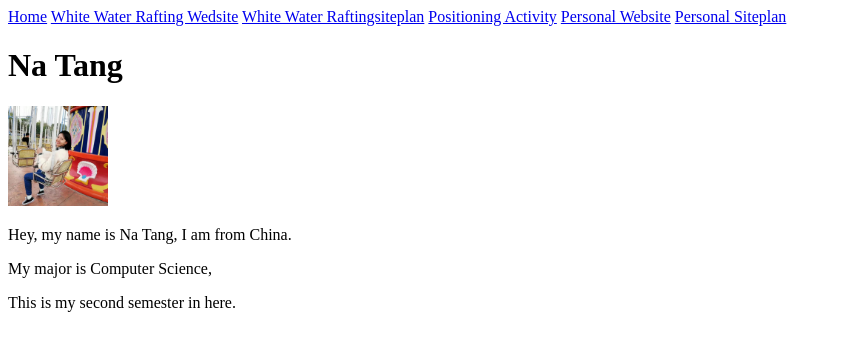
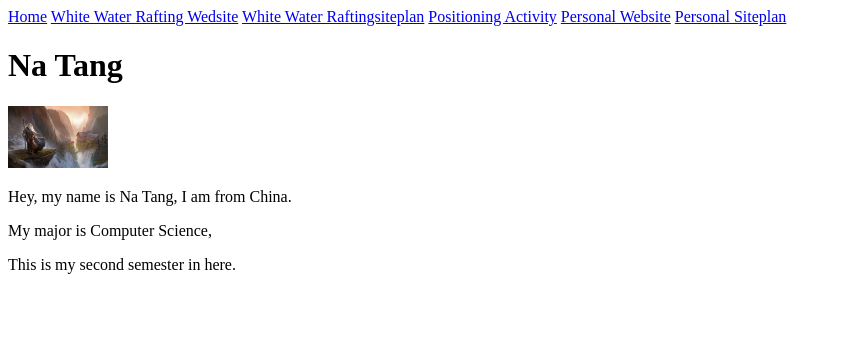
Before and after one commit to Donna008/WDD130-Spring-2023, a plain HTML site: page week1/styles/index.html in a window 1280 px wide. Shown: the whole page, without its empty margins (0-841 px from the left). Drawn offline with Linux system fonts and the light colour scheme.

Commit message:
change a picture

```diff
--- a/week1/styles/index.html
+++ b/week1/styles/index.html
@@ -35,7 +35,7 @@
         </nav>
         <main>
             <h1>Na Tang</h1>
-            <img src="IMG_0265.jpg" alt="Image of me" width="100">
+            <img src="gandalf-the-lord-of-the-rings-wallpaper-preview.jpg" alt="Image of me" width="100">
             <p>Hey, my name is Na Tang, I am from China.</p>
             <P>My major is Computer Science,</P>
             <P>This is my second semester in here. </p>
```
Also changed, not shown: week1/styles/IMG_0265.JPG (deleted), week1/styles/gandalf-the-lord-of-the-rings-wallpaper-preview.jpg (added), 3 other files.
